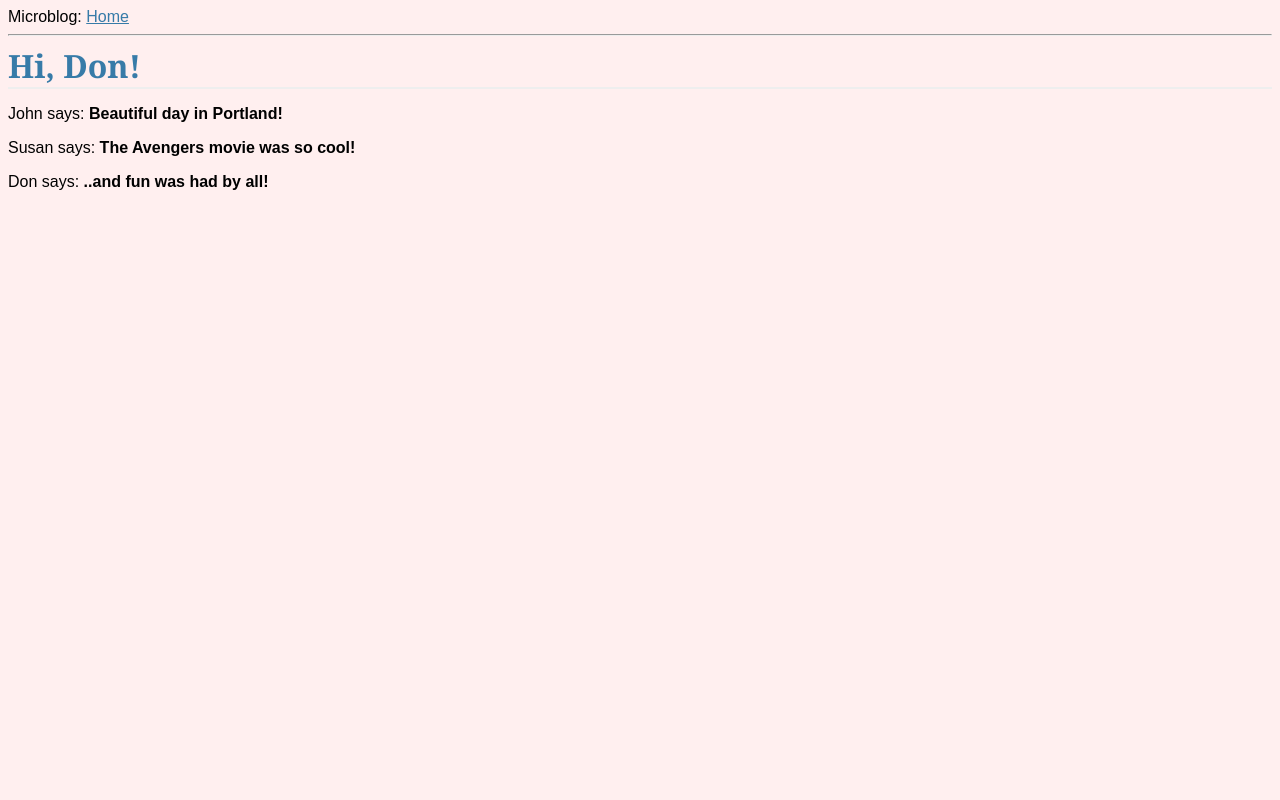
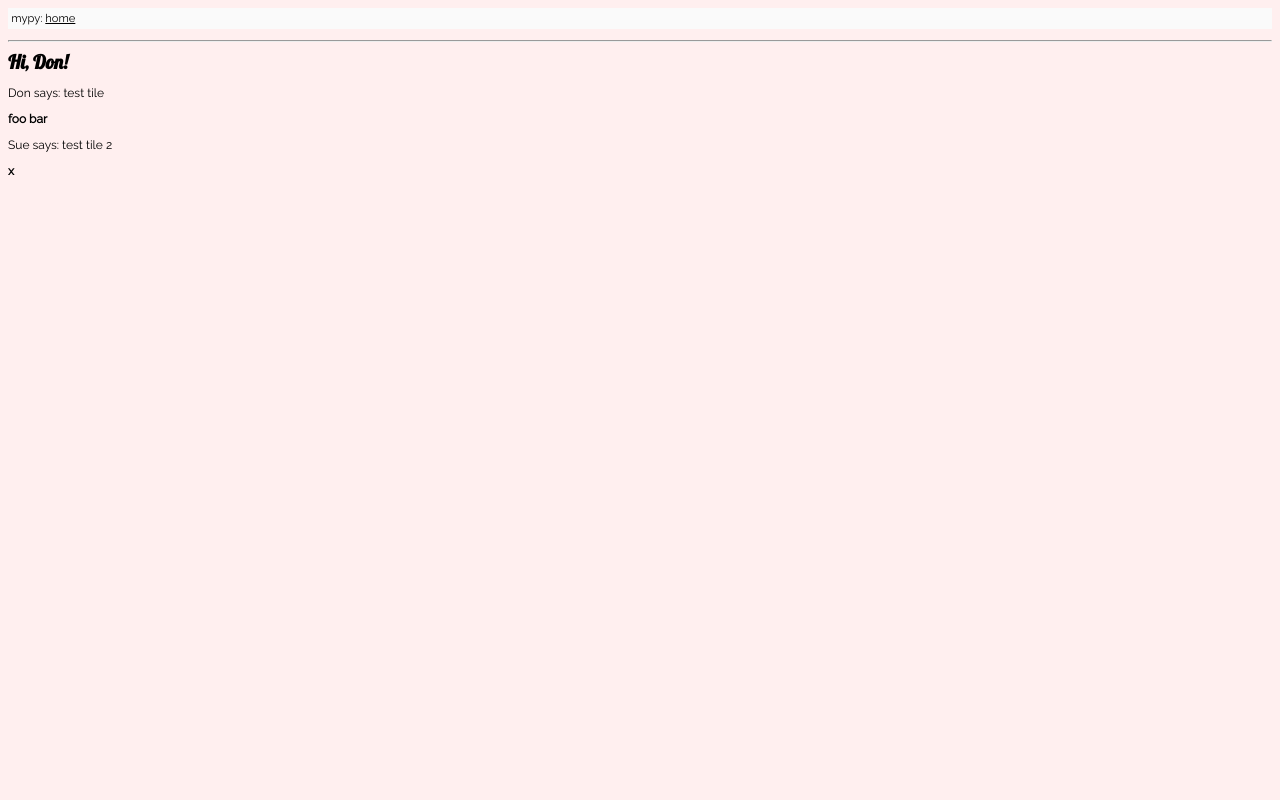
Before and after one commit to DonGill/myPy, a Flask app: page / in a window 1280 px wide. Run offline with Flask 2, Linux system fonts and the light colour scheme.

Commit message:
small updates

```diff
--- a/learning/web/flask/microblog/app/__init__.py
+++ b/learning/web/flask/microblog/app/__init__.py
@@ -3,4 +3,5 @@ from flask import Flask
 app = Flask(__name__)
 app.config.from_object('config')
 
+
 from app import views
--- a/learning/web/flask/microblog/app/static/css/style.css
+++ b/learning/web/flask/microblog/app/static/css/style.css
@@ -1,18 +1,20 @@
-body            { font-family: sans-serif; background: #feee; }
-a, h1, h2       { color: #377ba8; }
-h1, h2          { font-family: 'Georgia', serif; margin: 0; }
+@import 'https://fonts.googleapis.com/css?family=Raleway';
+@import 'https://fonts.googleapis.com/css?family=Lobster';
+body            { font-family: 'Raleway', sans-serif; background: #feee; }
+a, h1, h2       { color: black; }
+h1, h2          { font-family: 'Lobster', serif; margin: 0; }
 h1              { border-bottom: 2px solid #eee; }
 h2              { font-size: 1.2em; }
 
 .page           { margin: 2em auto; width: 35em; border: 5px solid #ccc;
-                  padding: 0.8em; background: white; }
-.entries        { list-style: none; margin: 0; padding: 0;}
-.entries li     { margin: 0.8em 1.2em; }
+                  padding: 0.7em; background: white; }
+.entries        { list-style: none; margin: 0; padding: 0; font-size:0.75em;}
+.entries li     { margin: 0.7em 1.2em; }
 .entries li h2  { margin-left: -1em; }
-.add-entry      { font-size: 0.9em; border-bottom: 1px solid #ccc; }
+.add-entry      { font-size: 0.75em; border-bottom: 1px solid #ccc; }
 .add-entry dl   { font-weight: bold; }
-.metanav        { text-align: right; font-size: 0.8em; padding: 0.3em;
+.metanav        { text-align: left; font-size: 0.70em; padding: 0.3em;
                   margin-bottom: 1em; background: #fafafa; }
-.flash          { background: #cee5F5; padding: 0.5em;
+.flash          { background: #cee5F5; padding: 0.75em;
                   border: 1px solid #aacbe2; }
-.error          { background: #f0d6d6; padding: 0.5em; }
+.error          { background: #f0d6d6; padding: 0.75em; }
--- a/learning/web/flask/microblog/app/templates/base.html
+++ b/learning/web/flask/microblog/app/templates/base.html
@@ -1,14 +1,14 @@
 <html>
   <head>
     {% if title %}
-    <title>{{ title }} - microblog</title>
+    <title>{{ title }} - mypy</title>
     {% else %}
-    <title>microblog</title>
+    <title>mypy</title>
     {% endif %}
     <link rel="stylesheet" type="text/css" href="../static/css/style.css" />
   </head>
-  <body>
-    <div>Microblog: <a href="/index">Home</a></div>
+  <body style='align:center; border:1em;'>
+    <div class='metanav'>mypy: <a href="/index">home</a></div>
     <hr>
     {% with messages = get_flashed_messages() %}
       {% if messages %}
--- a/learning/web/flask/microblog/app/templates/index.html
+++ b/learning/web/flask/microblog/app/templates/index.html
@@ -1,8 +1,14 @@
+<!-- extend from base layout -->
 {% extends "base.html" %}
+
 {% block content %}
-    <h1>Hi, {{ user.nickname }}!</h1>
+    <h2>Hi, {{ user.nickname }}!</h2>
 
     {% for post in posts %}
-    <div class="entries"><p>{{ post.author.nickname }} says: <b>{{ post.body }}</b></p></div>
+    <div class="entries"><p>{{ post.author }} says: {{ post.title }}</p>
+        {% for tag in post.tags %}
+            <b>{{ tag }} </b>
+        {% endfor %}
+    </div>
     {% endfor %}
 {% endblock %}
--- a/learning/web/flask/microblog/app/views.py
+++ b/learning/web/flask/microblog/app/views.py
@@ -8,22 +8,35 @@ from .forms import LoginForm
 def index():
     user = {'nickname': 'Don'} # fake user
     posts = [
-        {
-            'author': {'nickname': 'John'},
-            'body': 'Beautiful day in Portland!'
-        },
-        {
-            'author': {'nickname': 'Susan'},
-            'body': 'The Avengers movie was so cool!'
-        },
-        {
-            'author': {'nickname': 'Don'},
-            'body': '..and fun was had by all!'
-        }
+        {'author': 'Don', 'tags': ['foo', 'bar'], 'title':'test tile', 'body': '<p>this is the body of post 1</p>'},
+        {'author': 'Sue', 'tags': ['x'], 'title':'test tile 2'}
     ]
+
+
+    # posts = [
+    #     {
+    #         'author': {'nickname': 'John'},
+    #         'body': 'Beautiful day in Portland!'
+    #     },
+    #     {
+    #         'author': {'nickname': 'Susan'},
+    #         'body': 'The Avengers movie was so cool!'
+    #     },
+    #     {
+    #         'author': {'nickname': 'Don'},
+    #         'body': '..and fun was had by all!'
+    #     }
+    # ]
+
     return render_template('index.html',
-                           user=user,
-                           posts=posts)
+                            title=app.config,
+                            user=user,
+                            posts=posts)
+
+@app.route('/item', methods=['GET', 'POST'])
+def item():
+    post = {'author': 'Don', 'tags': ['foo', 'bar'], 'title':'test title', 'body': 'This is the body of post 1.<br/> This is some more long running text that should build out a better view of how it might look on the page. Super cool, if you think about it. Just type, type, typing away as if I didnt have a care in the world. There is nothing here to see. Just words and more words. So damn fun, huh?'}
+    return render_template('item.html', title='foo', post=post)
 
 @app.route('/login', methods=['GET', 'POST'])
 def login():
--- a/learning/web/flask/microblog/config.py
+++ b/learning/web/flask/microblog/config.py
@@ -1,2 +1,3 @@
 WTF_CSRF_ENABLED = True
 SECRET_KEY = 'you-will-never-guess'
+BLOG_TITLE = 'myPy Blog'
```
Also changed, not shown: learning/web/flask/microblog/app/templates/item.html (added, +7 -0 lines).
